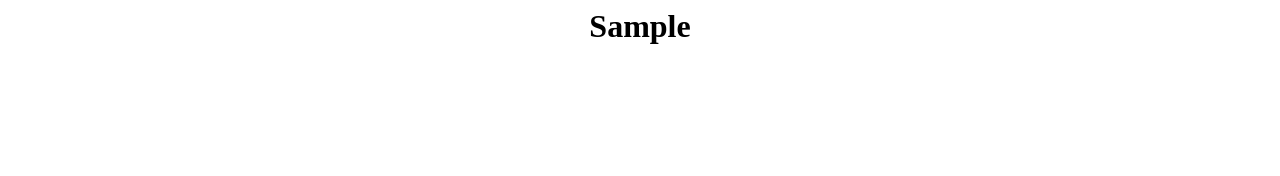
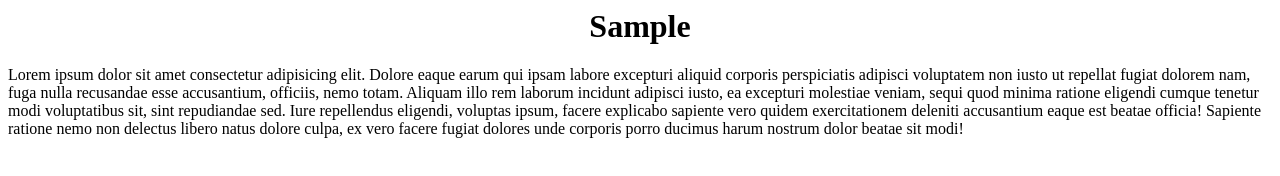
Before and after one commit to Sampathkumar-s/emcfinal, a plain HTML site: page index.html in a window 1280 px wide. Drawn offline with Linux system fonts and the light colour scheme.

Commit message:
modified

```diff
--- a/index.html
+++ b/index.html
@@ -1,3 +1,5 @@
 <center>
   <h1>Sample</h1>
 </center>
+
+<p>Lorem ipsum dolor sit amet consectetur adipisicing elit. Dolore eaque earum qui ipsam labore excepturi aliquid corporis perspiciatis adipisci voluptatem non iusto ut repellat fugiat dolorem nam, fuga nulla recusandae esse accusantium, officiis, nemo totam. Aliquam illo rem laborum incidunt adipisci iusto, ea excepturi molestiae veniam, sequi quod minima ratione eligendi cumque tenetur modi voluptatibus sit, sint repudiandae sed. Iure repellendus eligendi, voluptas ipsum, facere explicabo sapiente vero quidem exercitationem deleniti accusantium eaque est beatae officia! Sapiente ratione nemo non delectus libero natus dolore culpa, ex vero facere fugiat dolores unde corporis porro ducimus harum nostrum dolor beatae sit modi!</p>
```
